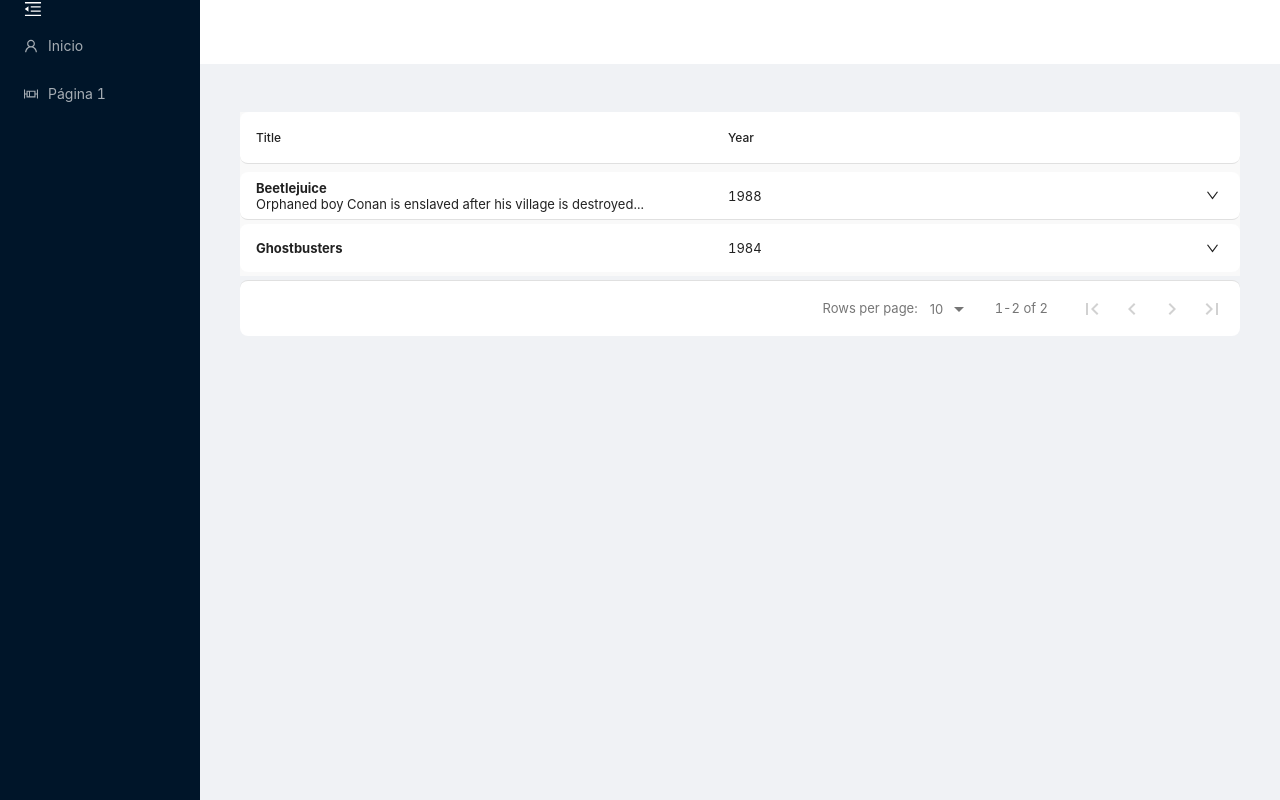
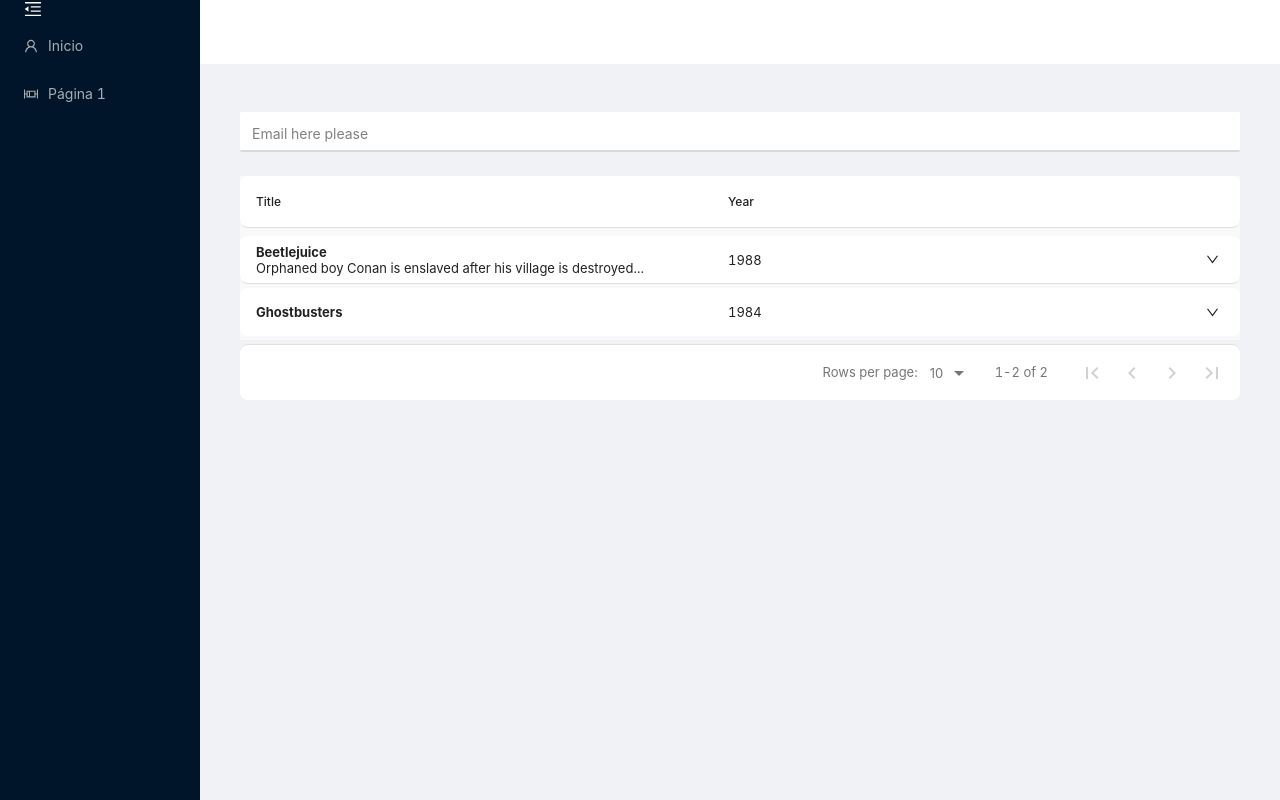
Before and after one commit to rodrigokokot/gp-online-antd, a React (Create React App) app: page /page1 in a window 1280 px wide. Built offline with nearby package versions, Linux system fonts and the light colour scheme.

Commit message:
input component

```diff
--- /dev/null
+++ b/src/components/FloatInput/index.jsx
@@ -0,0 +1,32 @@
+import React, { useState } from "react";
+import { Input } from "antd";
+
+import "./index.less";
+
+const FloatInput = (props) => {
+  const [focus, setFocus] = useState(false);
+  let { label, value, placeholder, type, required } = props;
+
+  if (!placeholder) placeholder = label;
+
+  const isOccupied = focus || (value && value.length !== 0);
+
+  const labelClass = isOccupied ? "label as-label" : "label as-placeholder";
+
+  const requiredMark = required ? <span className="text-danger">*</span> : null;
+
+  return (
+    <div
+      className="float-label"
+      onBlur={() => setFocus(false)}
+      onFocus={() => setFocus(true)}
+    >
+      <Input onChange={props.onChange} type={type} defaultValue={value} className="input-bottom" />
+      <label className={labelClass}>
+        {isOccupied ? label : placeholder} {requiredMark}
+      </label>
+    </div>
+  );
+};
+
+export default FloatInput;
--- /dev/null
+++ b/src/components/FloatInput/index.less
@@ -0,0 +1,35 @@
+.float-label {
+    position: relative;
+  }
+
+  .label {
+    font-weight: normal;
+    position: absolute;
+    pointer-events: none;
+    left: 12px;
+    top: 11px;
+    transition: 0.2s ease all;
+  }
+
+  .as-placeholder {
+    color: gray;
+  }
+
+  .as-label {
+    top: -8px;
+    font-size: 12px !important;
+    background: white;
+    padding: 0 4px;
+    margin-left: -4px;
+  }
+
+  .input-bottom {
+    outline: 0;
+    border-width: 0 0 2px;
+    border-color: primary
+  }
+  .input-bottom:focus {
+    outline: 0;
+    border-width: 0 0 2px;
+    border-color: primary
+  }
--- a/src/pages/Page1.jsx
+++ b/src/pages/Page1.jsx
@@ -2,6 +2,15 @@
 import Table from '../components/Table'
 import PruebaComponent from '../components/PruebaComponent'
 import {DownOutlined} from '@ant-design/icons'
+import FloatInput from '../components/FloatInput'
+import { Form } from "antd";
+
+const validator = {
+    require: {
+      required: true,
+      message: "Required"
+    }
+  };
 
 function Page1() {
     const columns = [
@@ -39,6 +48,20 @@
     ]
     return (
         <div>
+            <Form
+                size="large"
+                name="user_login"
+                className="login-form"
+                layout="vertical"
+            >
+                <Form.Item name="email" rules={[validator.require]} hasFeedback>
+                <FloatInput
+                    label="Email"
+                    placeholder="Email here please"
+                    name="email"
+                />
+                </Form.Item>
+            </Form>
             <Table component={PruebaComponent} columns={columns} data={data} />
         </div>
     )
```
